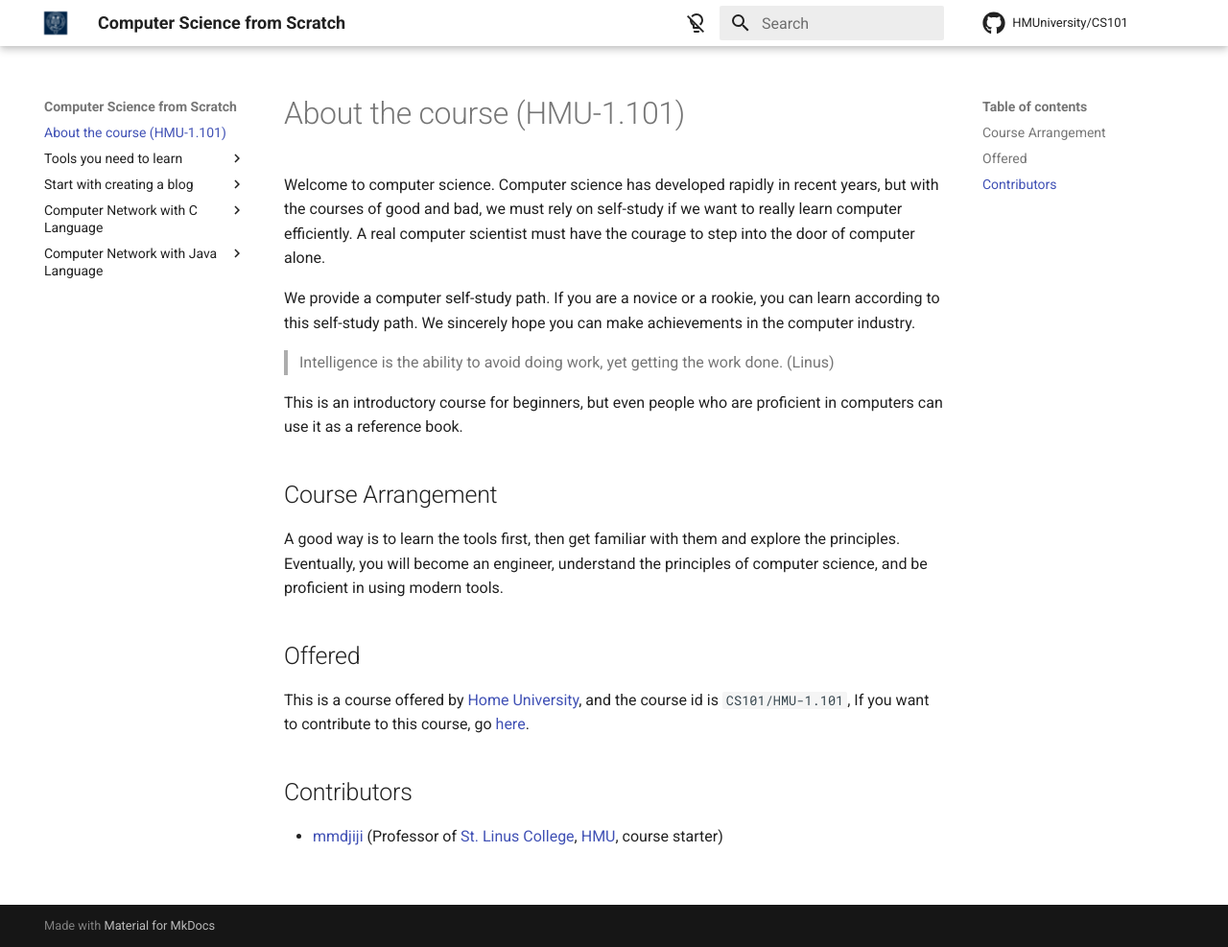
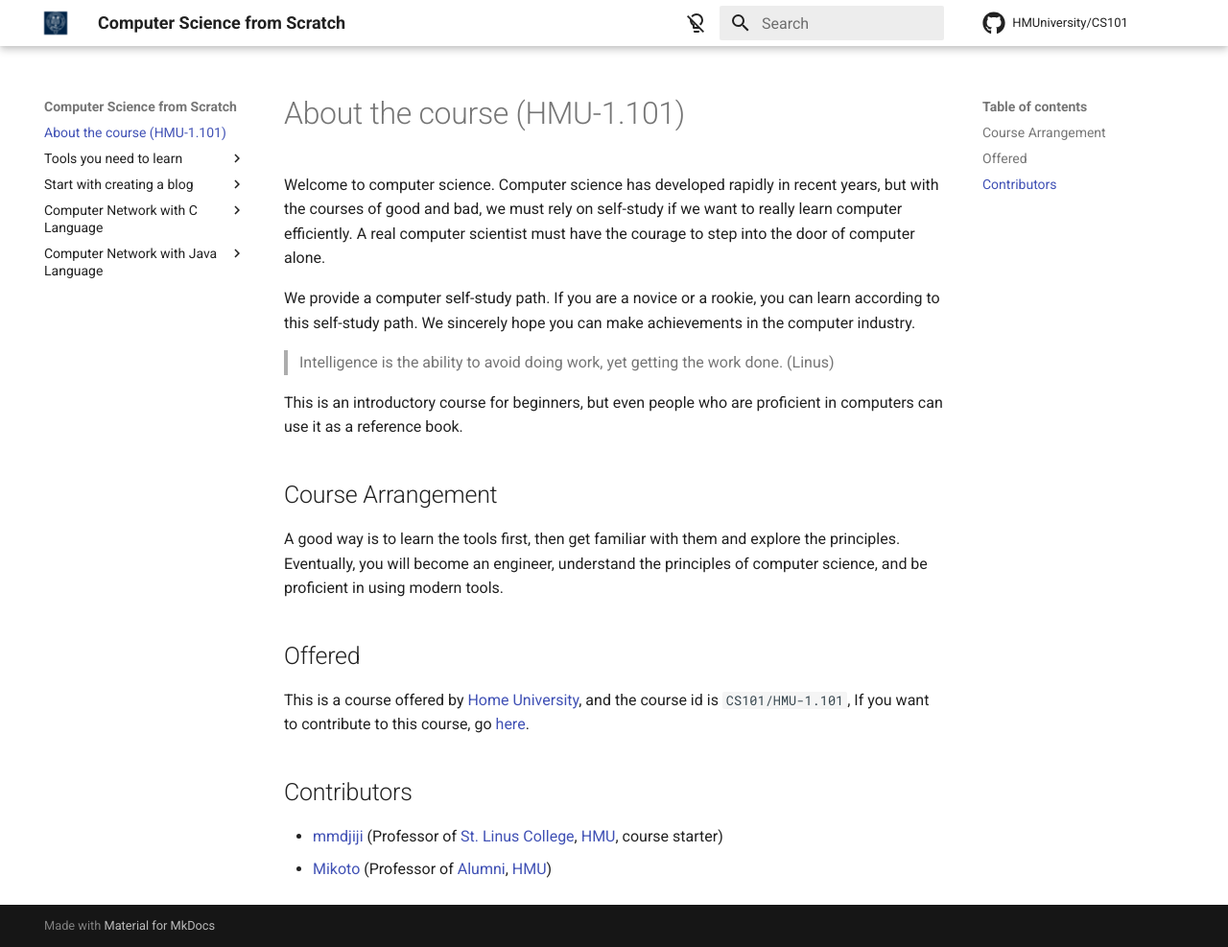
Before and after one commit to HMUniversity/CS101, an MkDocs documentation site: the page built from docs/index.md, in a window 1280 px wide and 987 px high. Shown: the whole window at 96% size. Built offline with MkDocs 1.6.1 and Material for MkDocs 9.7.7, drawn with Linux system fonts in a browser that asks for light colours; comment, search, counter and statistics services are not loaded.

Commit message:
Add contributor

```diff
--- a/docs/index.md
+++ b/docs/index.md
@@ -20,3 +20,4 @@ This is a course offered by [Home University](https://hmu.ac.cn/), and the cours
 ## Contributors
 
 * [mmdjiji](https://github.com/mmdjiji) (Professor of [St. Linus College](https://github.com/orgs/HMUniversity/teams/st-linus-college), [HMU](https://hmu.ac.cn/), course starter)
+* [Mikoto](https://github.com/mikoto2464) (Professor of [Alumni](https://github.com/orgs/HMUniversity/teams/alumni), [HMU](https://hmu.ac.cn/))
```
